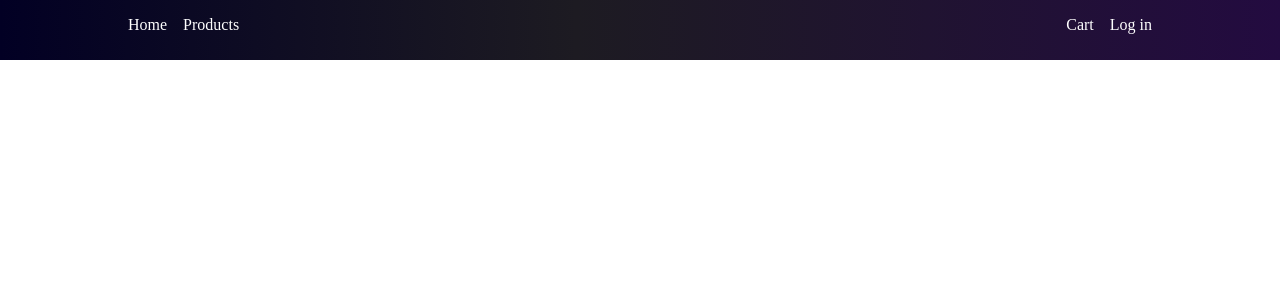
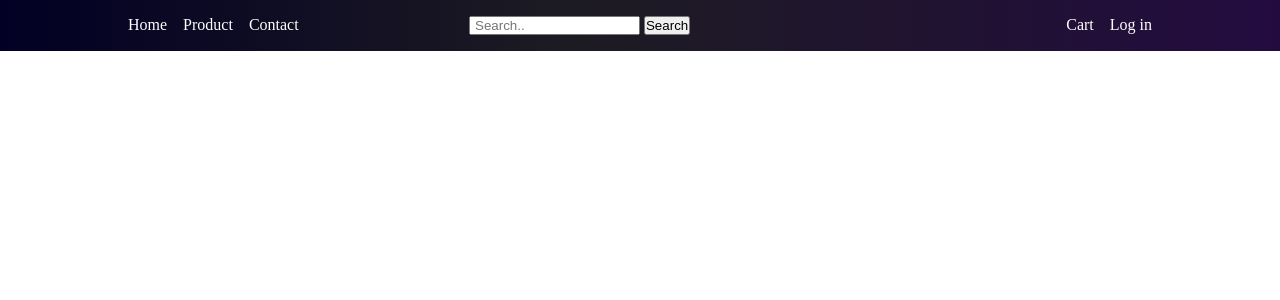
Before and after one commit to phatnguyen9722/e-store, a Django app: template store/templates/base.html in a window 1280 px wide. Shown: the top 300 px of the page. Run offline with Django 4.2, Linux system fonts and the light colour scheme; the template is opened without the code that fills it, so the values that code supplies are empty.

Commit message:
[ADD] Search Bar

```diff
--- a/store/templates/base.html
+++ b/store/templates/base.html
@@ -15,21 +15,35 @@
         <!-- =================== NAVBAR  =================== -->
         <!-- #region Nav -->
         <nav id="nav" class="container flex">
+            <!-- =================== LEFT LIST  =================== -->
+            <!-- #region Left List -->
             <div class="three-columns">
                 <ul class="nav__list--left flex w-100">
                     <li class="nav__list-item p-r-1">
                         <a href="/home">Home</a>
                     </li>
                     <li class="nav__list-item p-r-1">
-                        <a href="#">Products</a>
+                        <a href="#">Product</a>
+                    </li>
+                    <li class="nav__list-item p-r-1">
+                        <a href="#">Contact</a>
                     </li>
                 </ul>
             </div>
+            <!-- #endregion Left List -->
+
+            <!-- =================== SEARCH BAR  =================== -->
+            <!-- #region Search Bar -->
             <div class="three-columns">
                 <div class="nav__search-bar w-100">
-
+                    <input class="w-50" type="text" placeholder=" Search..">
+                    <button class="search-bar-btn" type="submit">Search</button>
                 </div>
             </div>
+            <!-- #endregion Search Bar -->
+
+            <!-- =================== RIGHT LIST =================== -->
+            <!-- #region Right List -->
             <div class="three-columns">
                 <ul class="nav__list--right flex w-100">
                     <li class="nav__list-item p-r-1">
@@ -40,6 +54,7 @@
                     </li>
                 </ul>
             </div>
+            <!-- #endregion Right List -->
         </nav>
         <!-- #endregion Nav -->
     </header>
--- a/store/templates/style.css
+++ b/store/templates/style.css
@@ -10,13 +10,14 @@
 /* #region Header */
 header {
     width: 100%;
-    height: 60px;
+    height: auto;
     background: var(--header-background);
 }
 
 /* =================== NAVBAR  =================== */
 nav {
     padding-top: 1rem;
+    padding-bottom: 1rem;
 }
 .nav__list-item a {
     color: var(--text-color);
@@ -27,4 +28,7 @@ nav {
 .nav__list--right {
     justify-content: end;
 }
+.search-bar-btn {
+    cursor: pointer;
+}
 /* #endregion Header  */
```
